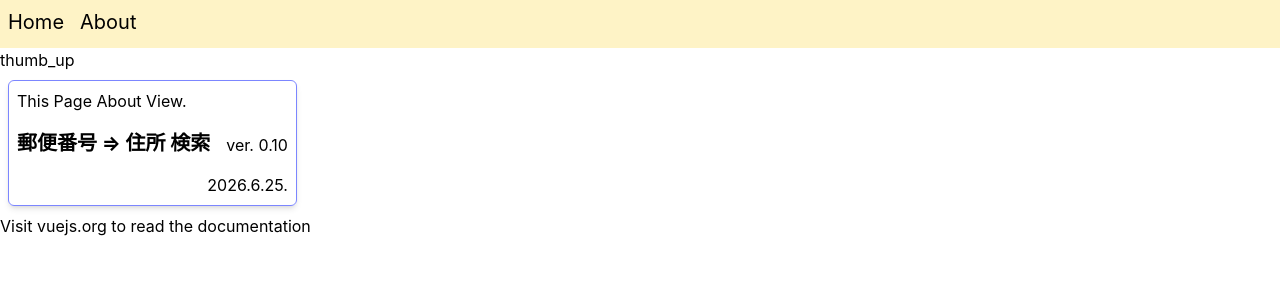
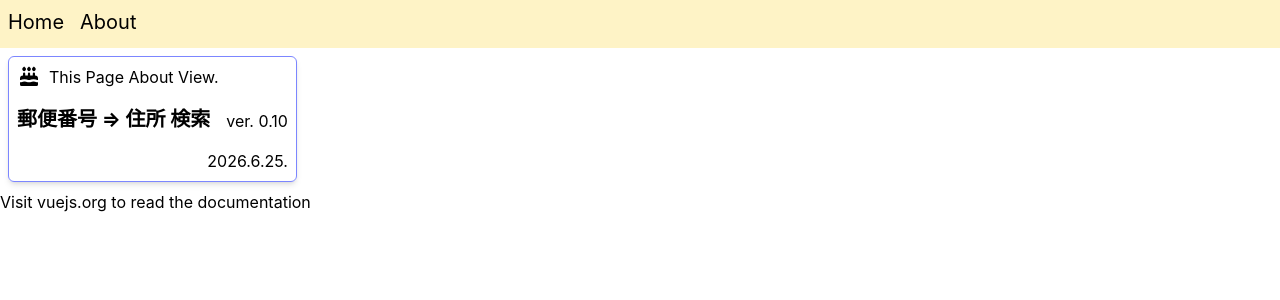
Before and after one commit to kito-pc16/hello-world, a Vue app: page /about in a window 1280 px wide. Shown: the top 300 px of the page. Built offline with nearby package versions, Linux system fonts and the light colour scheme; the HTML template or start-up script is replaced by a standard one.

Commit message:
About page change icon.

```diff
--- a/src/views/AboutView.vue
+++ b/src/views/AboutView.vue
@@ -1,7 +1,12 @@
+<script setup lang="ts">
+import { CakeIcon } from '@heroicons/vue/16/solid';
+</script>
 <template>
-    <span class="material-symbols-outlined">thumb_up</span>
     <div class="flex flex-col gap-4 border border-indigo-400 rounded-md p-2 m-2 shadow-md w-fit">
-        <p>This Page About View.</p>
+        <div class="flex gap-2">
+            <CakeIcon class="w-6 h-6" />
+            <p>This Page About View.</p>
+        </div>
         <div class="flex items-end gap-4">
             <p class="text-xl font-bold">郵便番号 ⇒ 住所 検索</p>
             <p>ver. 0.10</p>
```
